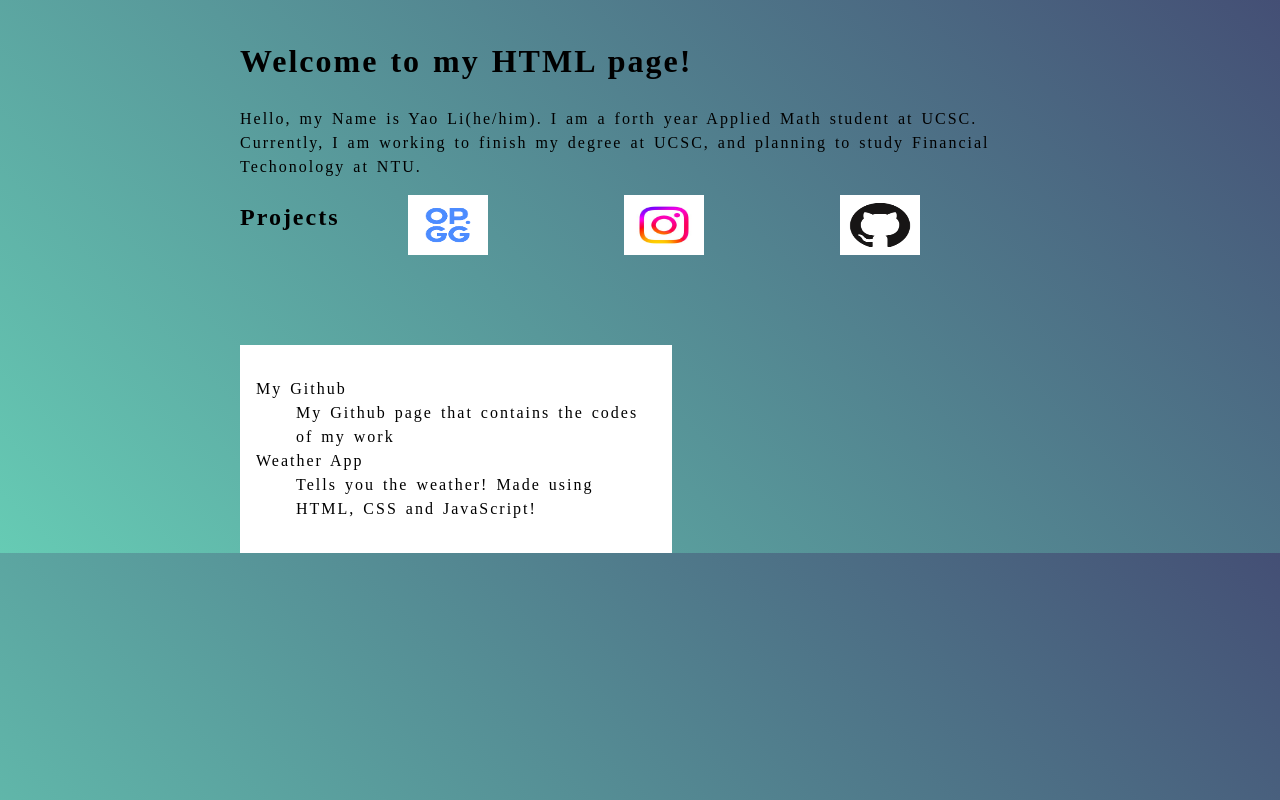
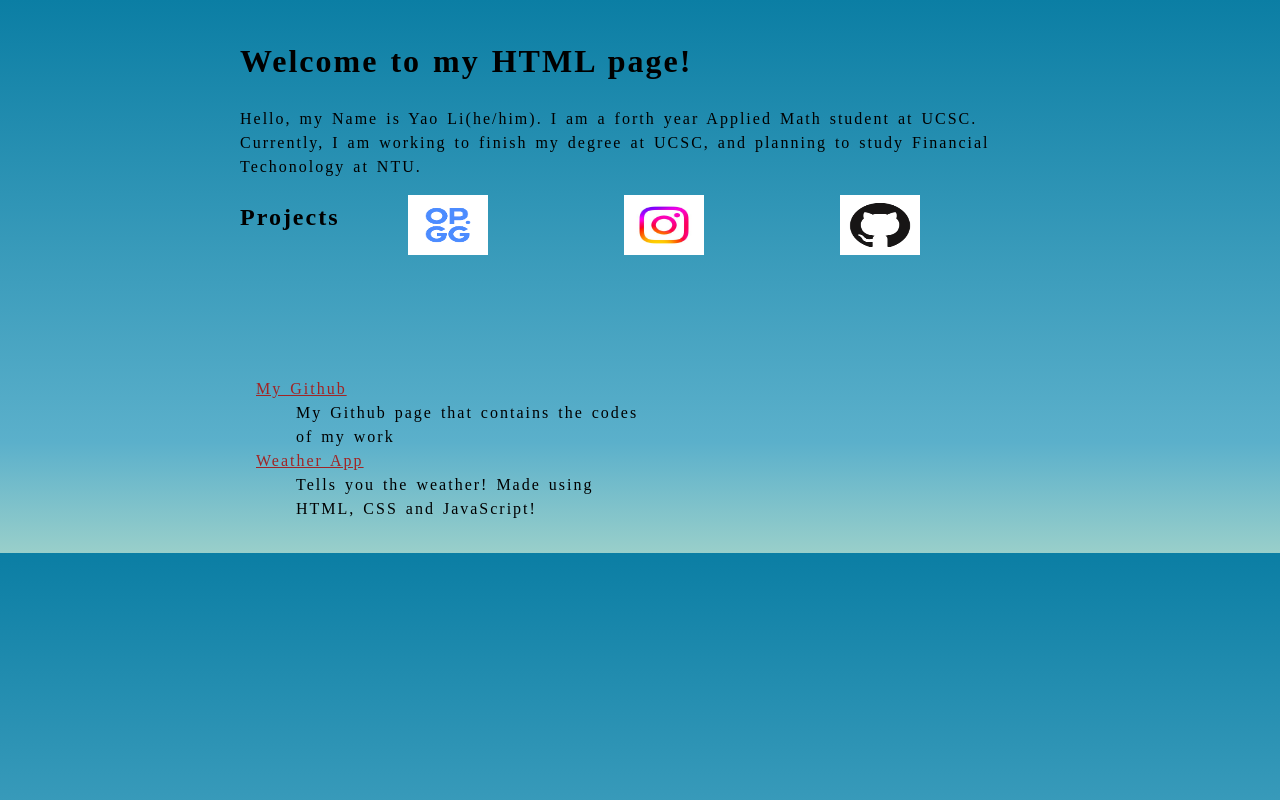
Before and after one commit to vicliyao/website, a plain HTML site: page index.html in a window 1280 px wide. Drawn offline with Linux system fonts and the light colour scheme.

Commit message:
Update style.css

```diff
--- a/style.css
+++ b/style.css
@@ -14,10 +14,10 @@ body{
   font-style: normal;
   font-variant: normal;
   text-transform: none;
-  background: #2E51A4;
-  background: -moz-linear-gradient(45deg, #2E51A4 0%, #66CBB4 0%, #444F75 100%);
-  background: -webkit-linear-gradient(45deg, #2E51A4 0%, #66CBB4 0%, #444F75 100%);
-  background: linear-gradient(45deg, #2E51A4 0%, #66CBB4 0%, #444F75 100%);
+  background: #0B7EA4;
+background: -moz-linear-gradient(top, #0B7EA4 0%, #5BB0CB 80%, #99CFCA 100%);
+background: -webkit-linear-gradient(top, #0B7EA4 0%, #5BB0CB 80%, #99CFCA 100%);
+background: linear-gradient(to bottom, #0B7EA4 0%, #5BB0CB 80%, #99CFCA 100%);
   }
 
 .icons {
@@ -43,7 +43,6 @@ height: 40%;
 .project{
   width: 50%;
   float: left;
-  background-color: #fff;
   padding: 16px;
 }
 
@@ -63,8 +62,8 @@ margin-bottom: 8px;
 }
 
 a {
-  color: #000;
-  text-decoration: none;
+  color: #a12424;
+
 }
 
 a:hover {
```
